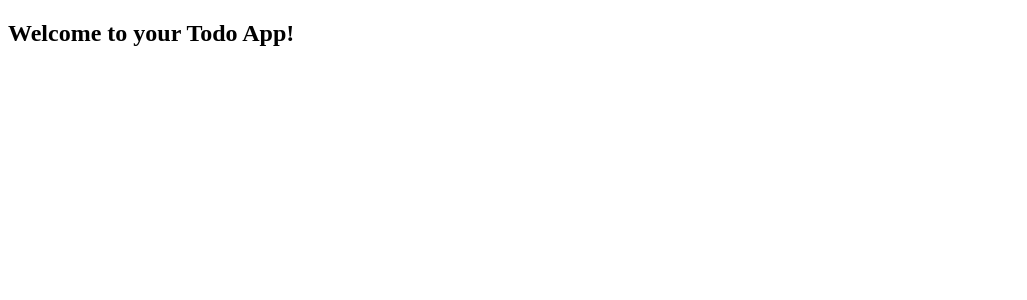
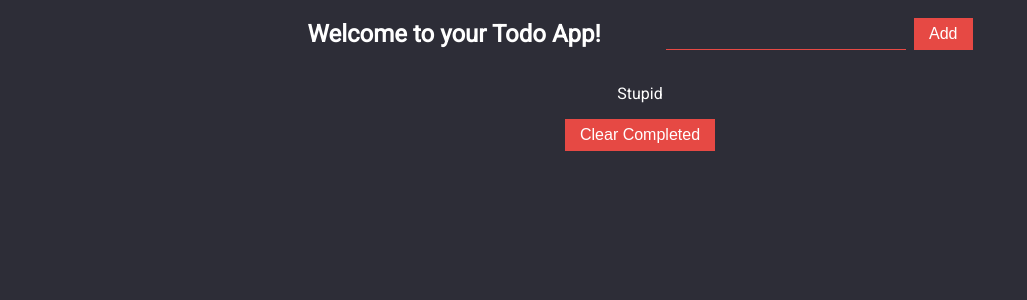
Before and after one commit to bloominstituteoftechnology/web-module-project-class-components, a React (Create React App) app: page / in a window 1280 px wide. Shown: the top 300 px of the page, without its empty margins (0-1027 px from the left). Built offline with nearby package versions, Linux system fonts and the light colour scheme; the HTML template or start-up script is replaced by a standard one.

Commit message:
Crossing words not working

```diff
--- a/src/App.js
+++ b/src/App.js
@@ -1,13 +1,93 @@
 import React from 'react';
+
+import TodoList from './components/TodoList';
+import TodoForm from './components/TodoForm';
+import './styles.scss';
+
+const todoarr = [
+  {
+    name:"Stupid",
+    id:69,
+    completed:true
+  },
+
+]; //array to store data
 
 class App extends React.Component {
   // you will need a place to store your state in this component.
   // design `App` to be the parent component of your application.
-  // this component is going to take care of state, and any change handlers you need to work with your state
+  // this component is going to take care of state, and any change handlers
+  //you need to work with your state
+
+  //fetch info from array
+  constructor()
+  {
+    super();
+    this.state = {
+      todoarr : todoarr
+    }
+  }
+
+  //toggleItem
+  toggleItem = (id)=>{
+    const newTodo = this.state.todoarr.map(item =>
+      {
+        if (item.id === id)
+        {
+          return(
+            {
+              ...item,
+              completed: !item.completed
+            }
+          );
+        }
+        else
+        {
+          return item
+        }
+      });
+    this.setState(
+      {
+        todoarr:newTodo
+      }
+    );
+  }
+
+  //addItem
+  addItem = (itemName)=>
+  {
+    const newItem = {
+      name: itemName,
+      id: this.state.todoarr.length,
+      completed: false}
+    this.setState(
+      {
+        todoarr: [...this.state.todoarr,newItem]
+      }
+    );
+  }
+
+
+  //clearCompleted
+  clearCompleted = event =>
+  {
+    this.setState(
+      {
+        todoarr: this.state.todoarr.filter(item =>(!item.completed))
+      }
+    );
+  }
+
+  //app data
+  //handler functions
   render() {
     return (
-      <div>
-        <h2>Welcome to your Todo App!</h2>
+      <div className="App">
+        <div className="header">
+          <h2>Welcome to your Todo App!</h2>
+          <TodoForm addItem={this.addItem}/>
+        </div>
+        <TodoList clearCompleted={this.clearCompleted} toggleItem={this.toggleItem} todoarr={this.state.todoarr} />
       </div>
     );
   }
--- a/src/components/Todo.js
+++ b/src/components/Todo.js
@@ -0,0 +1,20 @@
+// takes in the `todo` data and displays
+//the task to the screen.
+
+import React from 'react';
+
+const Todo = props =>
+{
+    const handleClick = ()=>
+    {
+        props.toggleItem(props.item.id); //toggles item when clicked
+    }
+    return(
+        <div onClick={handleClick} className={`todo${props.item.completed ? 'completed' : ''}`}>
+            <p>{props.item.name}</p>
+        </div>
+    );
+
+};
+
+export default Todo;
--- a/src/components/TodoForm.js
+++ b/src/components/TodoForm.js
@@ -0,0 +1,45 @@
+//will hold your input field and your
+//`Add Todo` and `Clear Completed` buttons.
+
+import React from "react";
+
+class TodoForm extends React.Component
+{
+    constructor()
+    {
+        super();
+        this.state = {
+            input:""
+        }
+    }
+
+
+    //handleChange for adding new items
+    handleChange = event =>
+    {
+        this.setState(
+        {
+            input: event.target.value
+        }
+        );
+    };
+
+    //handleSubmit
+    handleSubmit = event =>
+    {
+        event.preventDefault();
+        this.props.addItem(this.state.input);
+    }
+
+    render()
+    {
+        return(
+            <form onSubmit={this.handleSubmit}>
+                <input onChange={this.handleChange} type="text" name="item"/>
+                <button>Add</button>
+            </form>
+        );
+    }
+};
+
+export default TodoForm;
--- a/src/components/TodoList.js
+++ b/src/components/TodoList.js
@@ -1,2 +1,29 @@
-// your components will all go in this `component` directory.
-// feel free to change this component.js into TodoList.js
+import React from "react";
+import Todo from "./Todo";
+
+// receives your Todos array and iterates over the
+//list generating a new `<Todo />` for each element in the array.
+
+const TodoList = props =>
+{
+    //handleClick
+    const handleClick = () =>
+    {
+        props.clearCompleted(); //clears items that have been completed
+        // console.log(props.todoarr);
+        //from App.js
+    }
+
+    return(
+        <div>
+            {props.todoarr.map(item =>(
+                <Todo toggleItem={props.toggleItem} key={item.id} item={item}/>
+            ))}
+            <button onClick={handleClick} className="clear-button">
+                Clear Completed
+            </button>
+        </div>
+    );
+};
+
+export default TodoList;
--- /dev/null
+++ b/src/styles.scss
@@ -0,0 +1,96 @@
+@import url('https://fonts.googleapis.com/css?family=Roboto');
+html,
+body {
+  width: 100%;
+  height: 100%;
+  margin: 0;
+  padding: 0;
+}
+
+body {
+  background-color: #2d2d37;
+}
+
+h1,
+h2,
+h3,
+h4,
+h5,
+h6,
+div,
+p,
+span {
+  color: white;
+  font-family: 'Roboto', sans-serif;
+}
+
+.App {
+  font-family: sans-serif;
+  text-align: center;
+  padding: 0 36px;
+  max-width: 665px;
+  margin: 0 auto;
+}
+
+.header {
+  display: flex;
+  justify-content: space-between;
+  align-items: center;
+}
+h1 {
+  text-align: left;
+}
+
+.shopping-list {
+  display: flex;
+  flex-flow: row wrap;
+  justify-content: space-between;
+  width: 100%;
+  margin: 0 auto;
+}
+.item {
+  background-color: #e64944;
+  width: 45%;
+  text-align: left;
+  margin: 4px 0;
+  padding-left: 8px;
+  cursor: pointer;
+}
+
+.item.purchased {
+  background-color: #d17d7c;
+  text-decoration: line-through;
+}
+form {
+  width: 50%;
+  display: flex;
+  justify-content: flex-end;
+}
+form > input {
+  background-color: #2d2d37;
+  border: 0;
+  padding: 6px 0;
+  font-size: 1rem;
+  width: 240px;
+  outline: 0;
+  color: white;
+  border-bottom: 1px solid #e64944;
+  margin-right: 8px;
+}
+
+button {
+  background-color: #e64944;
+  border: 1px solid #e64944;
+  color: white;
+  font-size: 16px;
+  padding: 6px 14px;
+}
+
+input::placeholder {
+  color: #e64944;
+  opacity: 1;
+}
+
+.clear-btn {
+  margin-top: 16px;
+}
```
Also changed, not shown: 1 other file (tests, documents, lock files or other folders).
